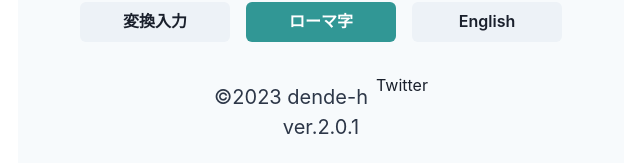
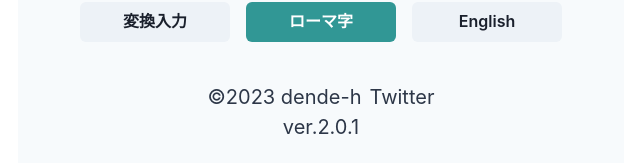
Before and after one commit to dende-h/type_game_spp, a Next.js app: page / in a window 1280 px wide. Shown: the part 554-717 px from the top of the page, without its empty margins (319-959 px from the left). Built offline with nearby package versions, Linux system fonts and the light colour scheme.

Commit message:
Twitterリンク変更

```diff
--- a/src/pages/index.tsx
+++ b/src/pages/index.tsx
@@ -397,7 +397,9 @@ export default function Home() {
 						©2023 dende-h
 					</Text>
 					<Link href={"https://twitter.com/dendeiriamaka1"} passHref>
-						<Text>Twitter</Text>
+						<Text fontSize={"xl"} color={headingColor} mt={6}>
+							Twitter
+						</Text>
 					</Link>
 				</HStack>
 				<Text fontSize={"xl"} color={headingColor} mb={6}>
```
